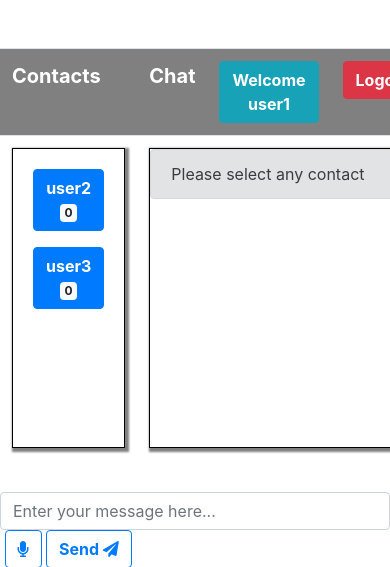
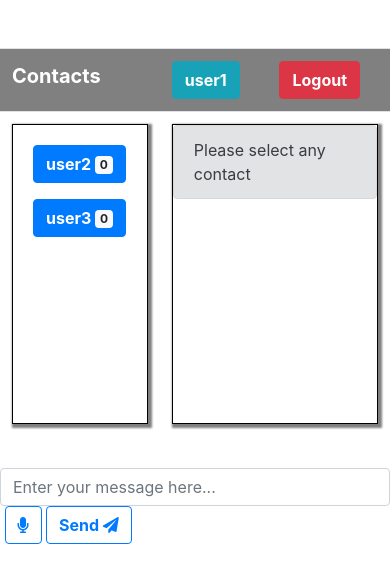
Before and after one commit to dwarkesh8/voitext, a PHP site: page /chat/ in a window 390 px wide; the page is wider, and only the part inside the window is pictured. Shown: the top 567 px of that part. Run offline with PHP 8.4, Linux system fonts and the light colour scheme; a user stored in the database is signed in; data comes from the database, SQL or seed files in the repository; data that the repository does not hold is empty; some libraries are stand-ins or nearby versions.

Commit message:
fixed mobile UI and add bell ring tone on msg received event

```diff
--- a/chat/index.php
+++ b/chat/index.php
@@ -68,8 +68,8 @@ if (!isset($_SESSION['login_id'])) {
 				<table class="table">
 					<tr>
 						<th>Contacts</th>
-						<th>Chat</th>
-						<th><button class="btn btn-info">Welcome <?php echo isset($_SESSION['login_username']) ? $_SESSION['login_username'] : '';?></button></th>
+						<!-- <th>Chat</th> -->
+						<th><button class="btn btn-info"><?php echo isset($_SESSION['login_username']) ? $_SESSION['login_username'] : '';?></button></th>
 						<th><button class="btn btn-danger" id="logout">Logout</button></th>
 					</tr>
 					<tr>
@@ -78,7 +78,7 @@ if (!isset($_SESSION['login_id'])) {
 								<div class="loading" class="mx-auto"></div>
 							</div>
 						</td>
-						<td width="50%" colspan="3">
+						<td width="30%" colspan="2">
 							<div id="chat">
 								<div class="loading" class="mx-auto"></div>
 							</div>
@@ -127,7 +127,7 @@ if (!isset($_SESSION['login_id'])) {
 			}
 			return "";
 		}
-		 setInterval(function(){ updateChat(); }, 5000);
+		setInterval(function(){ updateChat(); }, 5000);
 		$.post('../server/main.php', {cmd:'get_contacts'}, function(response){
 			var obj = JSON.parse(response);
 			if (obj['type'] == 'error' || obj['type'] == 'warning') {
@@ -155,7 +155,7 @@ if (!isset($_SESSION['login_id'])) {
 				}
 				else {
 					if (obj['type'] == 'error' || obj['type'] == 'warning') {
-						swal(obj['msg'],'',obj['type']);
+						swal(obj['msg'],'',obj['type']).then((value)=>{window.location = '../'});
 					}
 					else {
 						var html = '';
@@ -169,7 +169,13 @@ if (!isset($_SESSION['login_id'])) {
 							}
 							html += '<div class="alert alert-info" role="alert"><span class="bold">'+username+':</span> '+value.message+'</div>';
 						});
-						$("div#chat").html(html);
+						var existing_html = $("div#chat").html();
+						if(existing_html !== html) {
+
+							$("div#chat").html(html);
+							audio = new Audio('../assets/bell-ring.mp3');
+							audio.play();
+						}
 					}
 				}
 			});
```
Also changed, not shown: 1 other file.
